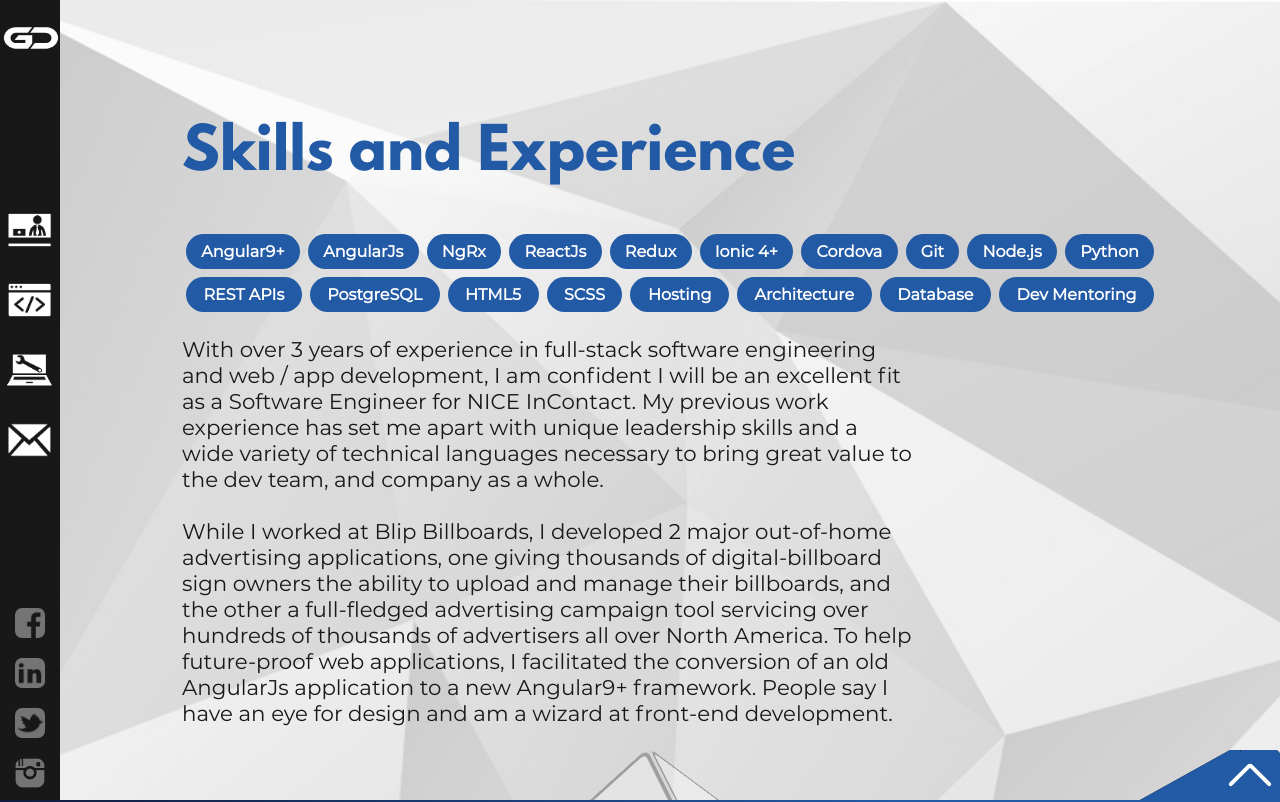
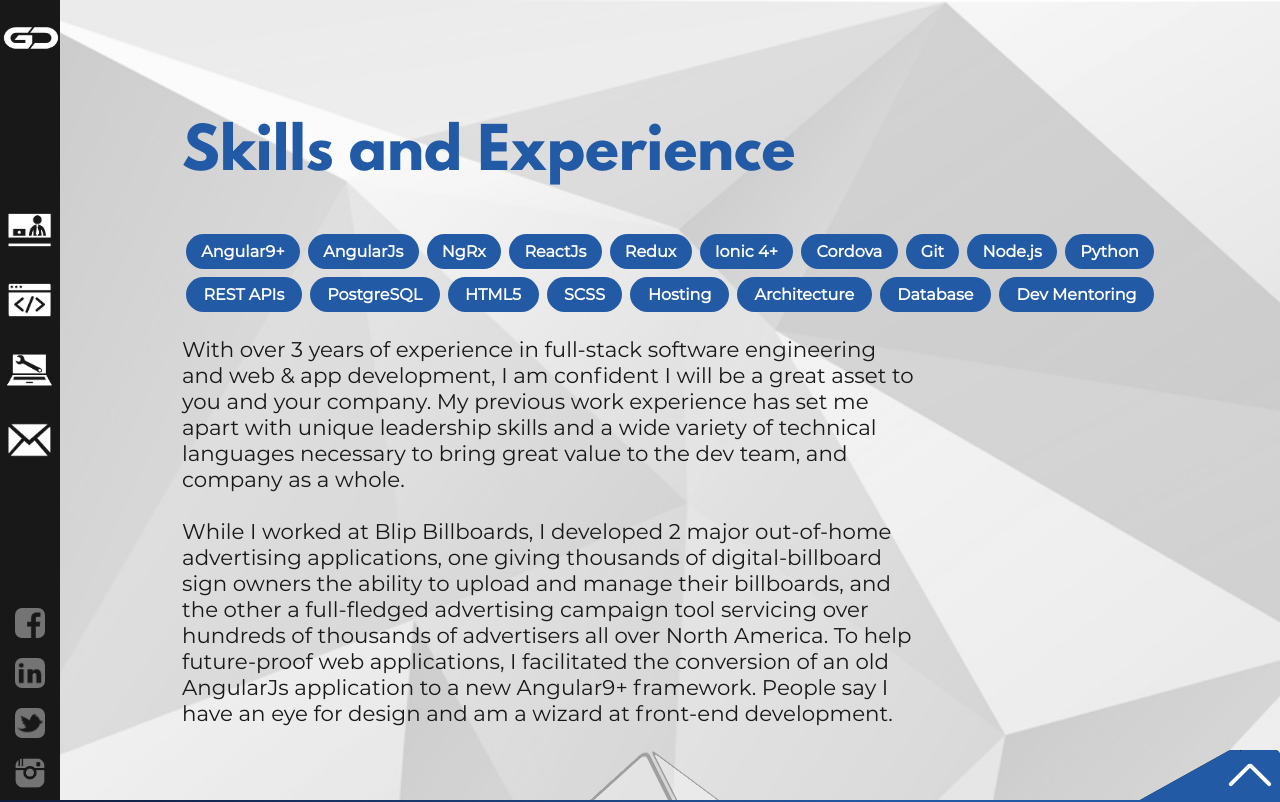
Before and after one commit to Jadeng24/gd-portfolio, a React (Create React App) app: page /skills in a window 1280 px wide. Shown: the top 802 px of the page. Built offline with nearby package versions, Linux system fonts and the light colour scheme.

Commit message:
feat: text change

```diff
--- a/src/Components/Skills/Skills.js
+++ b/src/Components/Skills/Skills.js
@@ -54,7 +54,7 @@ class Skills extends Component {
                         </div>
 
                         <div className='mainContentP'>
-                            <p>With over 3 years of experience in full-stack software engineering and web / app development, I am confident I will be an excellent fit as a Software Engineer for NICE InContact. My previous work experience has set me apart with unique leadership skills and a wide variety of technical languages necessary to bring great value to the dev team, and company as a whole.</p>
+                            <p>With over 3 years of experience in full-stack software engineering and web & app development, I am confident I will be a great asset to you and your company. My previous work experience has set me apart with unique leadership skills and a wide variety of technical languages necessary to bring great value to the dev team, and company as a whole.</p>
                             <br />
 
                             <p>While I worked at Blip Billboards, I developed 2 major out-of-home advertising applications, one giving thousands of digital-billboard sign owners the ability to upload and manage their billboards, and the other a full-fledged advertising campaign tool servicing over hundreds of thousands of advertisers all over North America. To help future-proof web applications, I facilitated the conversion of an old AngularJs application to a new Angular9+ framework. People say I have an eye for design and am a wizard at front-end development.</p>
```
